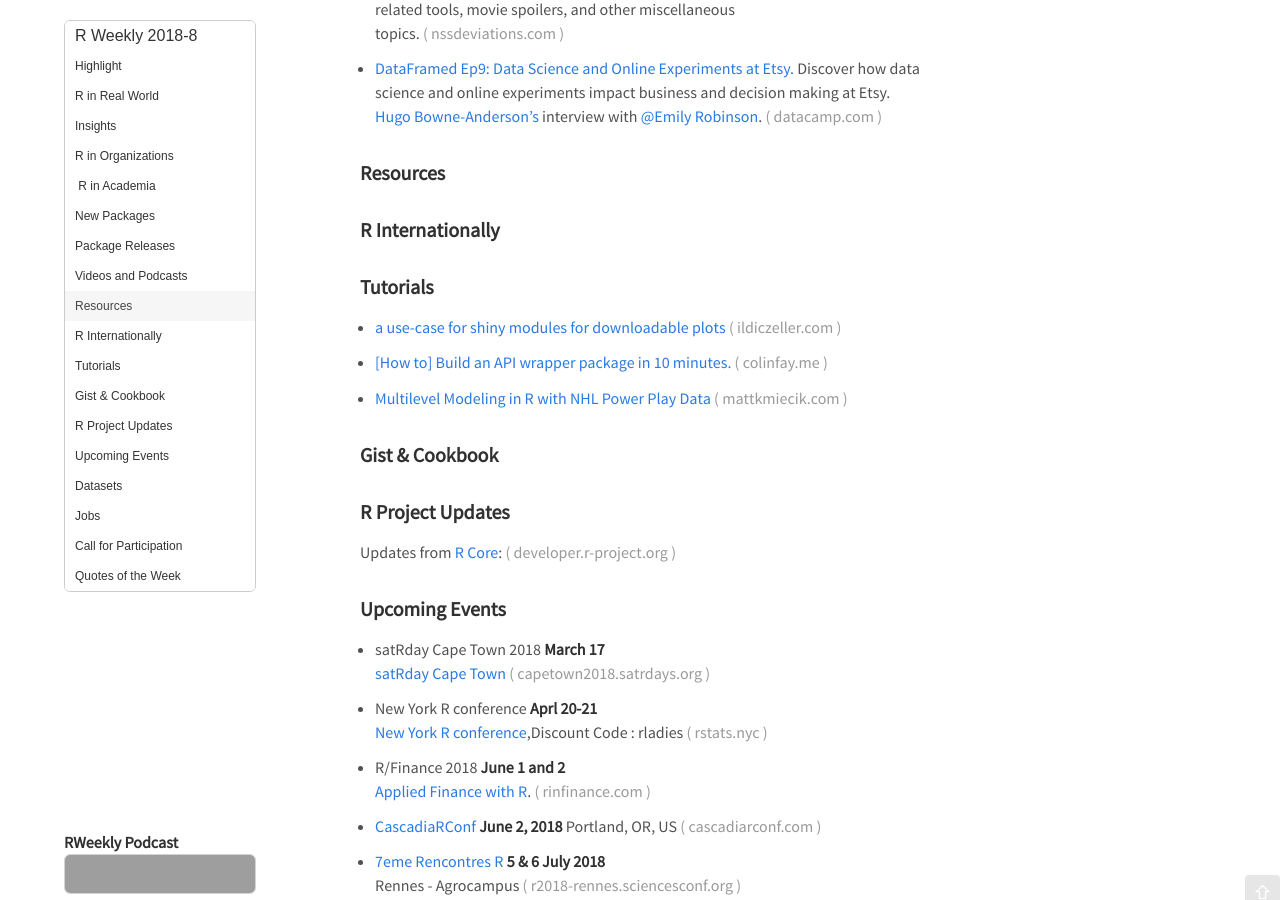
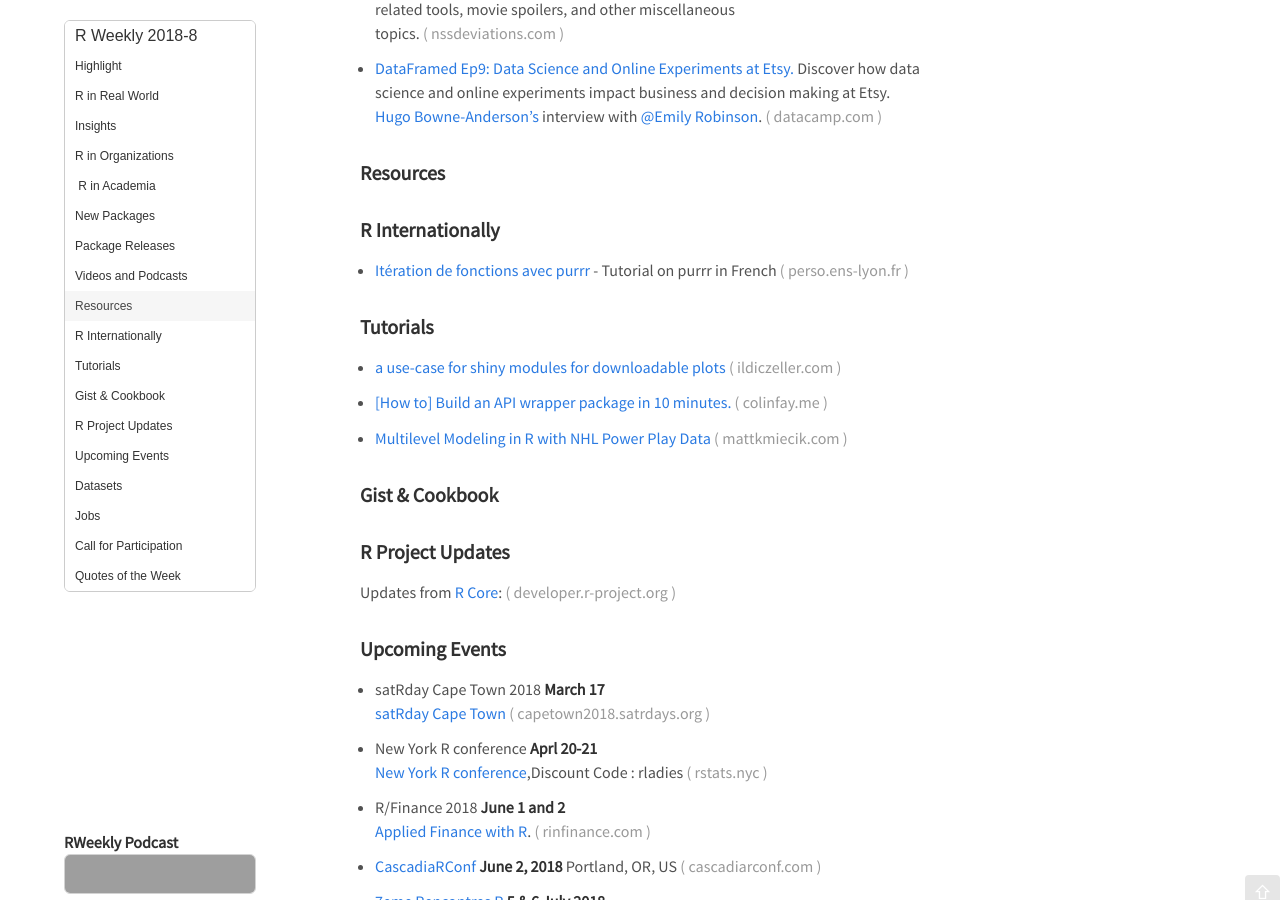
Before and after one commit to rweekly/rweekly.org, a Jekyll site: the page built from draft.md, in a window 1280 px wide and 900 px high, scrolled down 1386 px. Built offline with Jekyll 4.4.1, drawn with Linux system fonts in a browser that asks for light colours; emoji names are drawn with the system emoji font; comment, search, counter and statistics services are not loaded; grey boxes are pictures that could not be loaded.

Commit message:
adding purrr tutorial (in french)

```diff
--- a/draft.md
+++ b/draft.md
@@ -75,6 +75,7 @@
 
 ### R Internationally
 
++ [Itération de fonctions avec purrr](http://perso.ens-lyon.fr/lise.vaudor/iterer-des-fonctions-avec-purrr/) - Tutorial on purrr in French
 
 
 
```
